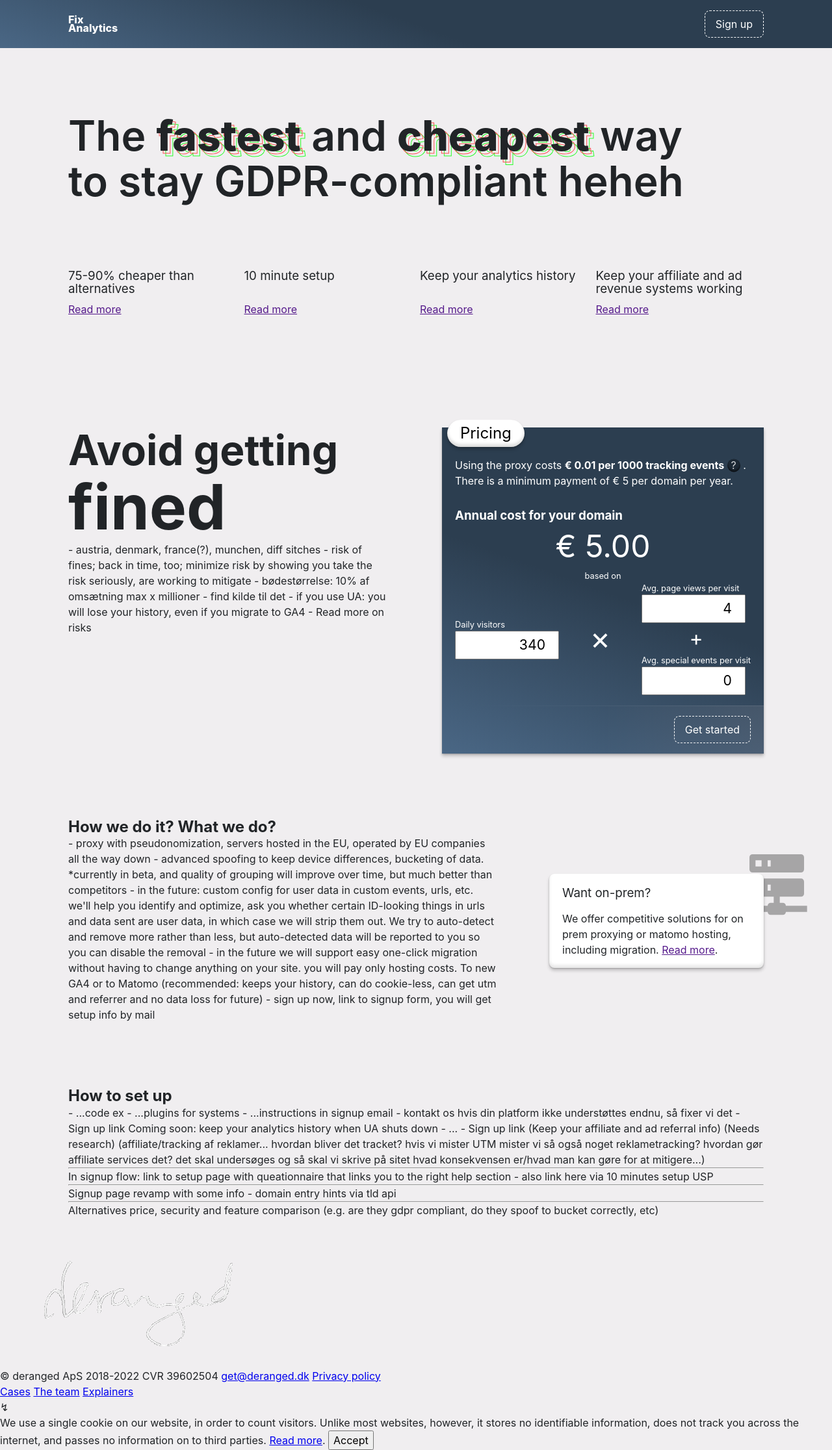
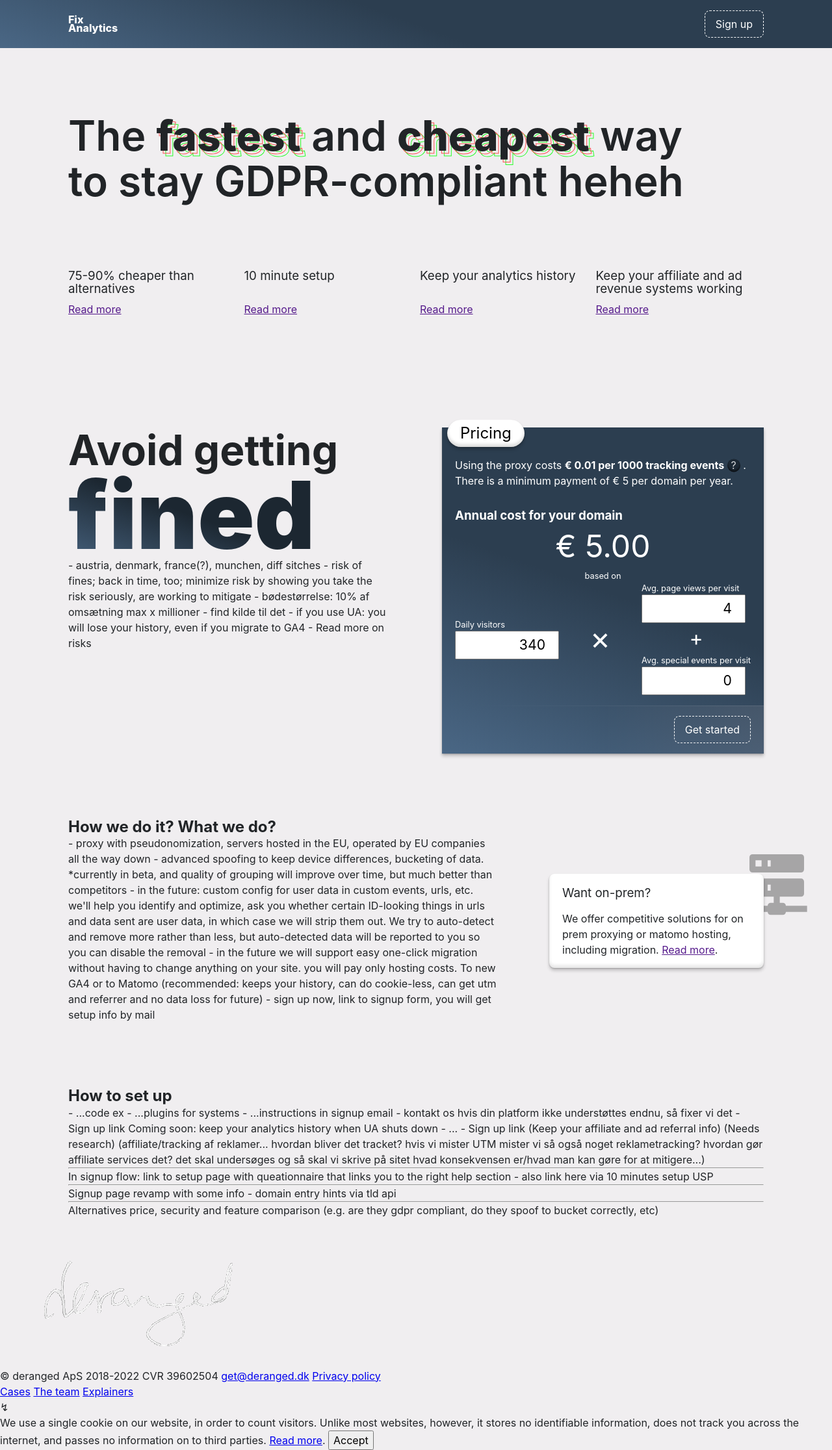
Before and after one commit to derangeddk/deranged.dk, a Jekyll site: the page built from fix-analytics/index.html, in a window 1280 px wide. Shown: the whole page at 65% size. Built offline with Jekyll 4.4.1, drawn with Linux system fonts in a browser that asks for light colours.

Commit message:
Shiny text effect!

```diff
--- a/_includes/fix-analytics-risk-and-price.html
+++ b/_includes/fix-analytics-risk-and-price.html
@@ -3,7 +3,7 @@
     <div>
       <h2 class="heading--big">
         Avoid getting<br />
-        <span class="heading--huge"><strong>fined</strong></span>
+        <span class="heading--humongous text--shiny text--line-height-90">fined</span>
       </h2>
       - austria, denmark, france(?), munchen, diff sitches
       - risk of fines; back in time, too; minimize risk by showing you take the risk seriously, are working to mitigate
--- a/_sass/fix-analytics/text.scss
+++ b/_sass/fix-analytics/text.scss
@@ -17,6 +17,9 @@
 
 .heading--huge {
   font-size: 6rem;
+}
+.heading--humongous {
+  font-size: 9rem;
 }
 
 .heading--light {
@@ -79,3 +82,16 @@
   text-align: center;
   width: 100%;
 }
+.text--shiny {
+  background-clip: text;
+  -moz-background-clip: text;
+  -webkit-background-clip: text;
+  background-image: linear-gradient(200deg, #1c2731 50%, #4a6785);
+  font-weight: 900;
+  -webkit-text-fill-color: transparent;
+	-moz-text-fill-color: transparent;
+}
+
+.text--line-height-90 {
+  line-height: 90%;
+}
```
